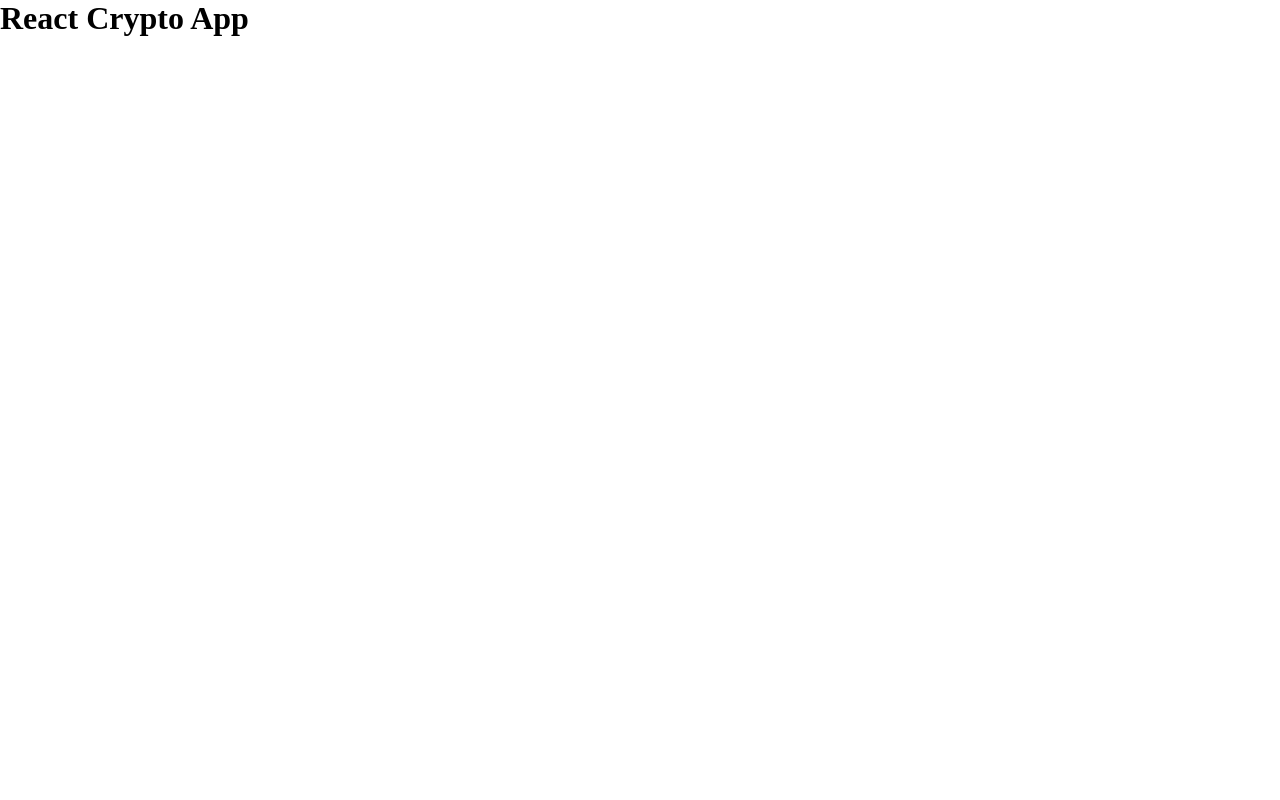
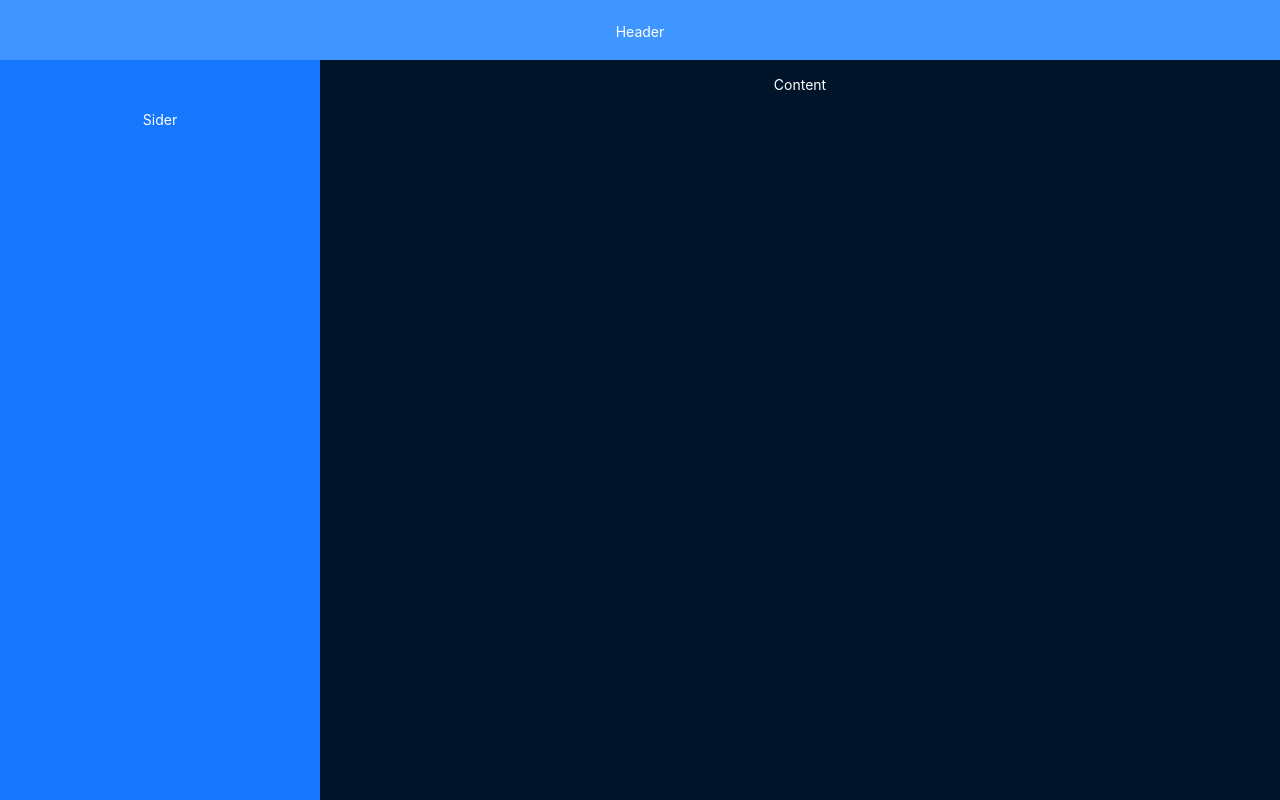
Before and after one commit to PRO94/crypto-app-js, a React (Vite) app in the folder CryptoApplication/src/frontend/: page / in a window 1280 px wide. Built offline with nearby package versions, Linux system fonts and the light colour scheme.

Commit message:
Add basic page structure with Header, Sider and Content components. Use antd 5.20.2 library for UI.

```diff
--- a/CryptoApplication/src/frontend/package.json
+++ b/CryptoApplication/src/frontend/package.json
@@ -10,6 +10,7 @@
     "preview": "vite preview"
   },
   "dependencies": {
+    "antd": "^5.20.2",
     "react": "^18.2.0",
     "react-dom": "^18.2.0"
   },
--- a/CryptoApplication/src/frontend/src/App.jsx
+++ b/CryptoApplication/src/frontend/src/App.jsx
@@ -1,3 +1,16 @@
+import { Layout } from 'antd';
+import AppHeader from './components/layout/AppHeader';
+import AppSider from './components/layout/AppSider';
+import AppContent from './components/layout/AppContent';
+
 export default function App() {
-  return <h1>React Crypto App</h1>
+  return (
+    <Layout>
+      <AppHeader></AppHeader>
+      <Layout>
+        <AppSider></AppSider>
+        <AppContent></AppContent>
+      </Layout>
+    </Layout>
+  )
 }
--- /dev/null
+++ b/CryptoApplication/src/frontend/src/components/layout/AppContent.jsx
@@ -0,0 +1,15 @@
+import { Layout } from 'antd';
+
+const contentStyle = {
+    textAlign: 'center',
+    minHeight: 'calc(100vh - 60px)',
+    color: '#fff',
+    backgroundColor: '#001529',
+    padding: '1rem'
+  };
+
+export default function AppContent() {
+    return (
+        <Layout.Content style={contentStyle}>Content</Layout.Content>
+    )
+}
--- /dev/null
+++ b/CryptoApplication/src/frontend/src/components/layout/AppHeader.jsx
@@ -0,0 +1,16 @@
+import { Layout } from 'antd';
+
+const headerStyle = {
+    textAlign: 'center',
+    color: '#fff',
+    height: 60,
+    paddingInline: 48,
+    lineHeight: '64px',
+    backgroundColor: '#4096ff',
+  };
+
+export default function AppHeader() {
+    return (
+        <Layout.Header style={headerStyle}>Header</Layout.Header>
+    )
+}
--- /dev/null
+++ b/CryptoApplication/src/frontend/src/components/layout/AppSider.jsx
@@ -0,0 +1,16 @@
+import { Layout } from 'antd';
+
+const siderStyle = {
+    textAlign: 'center',
+    lineHeight: '120px',
+    color: '#fff',
+    backgroundColor: '#1677ff',
+  };
+
+export default function AppSider() {
+    return (
+        <Layout.Sider width="25%" style={siderStyle}>
+            Sider
+        </Layout.Sider>
+    )
+}
```
Also changed, not shown: 2 other files (tests, documents, lock files or other folders).
